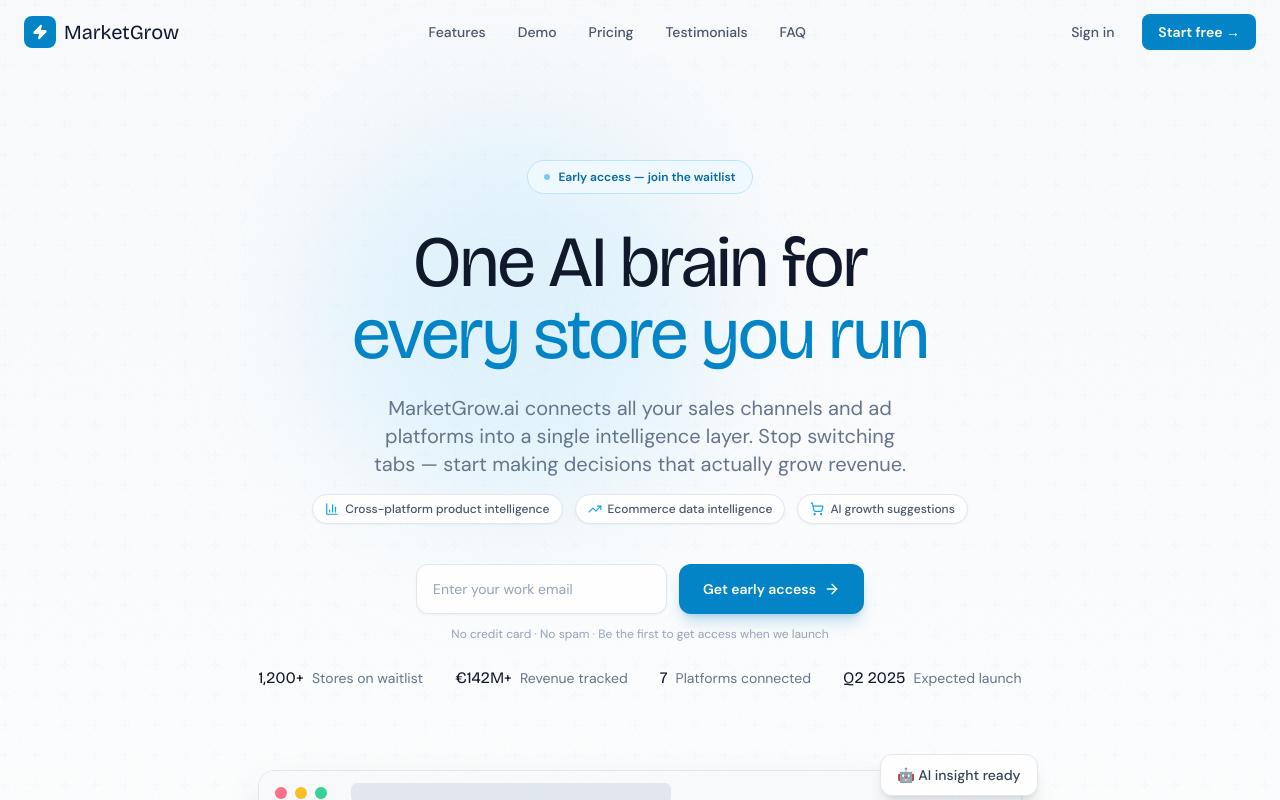
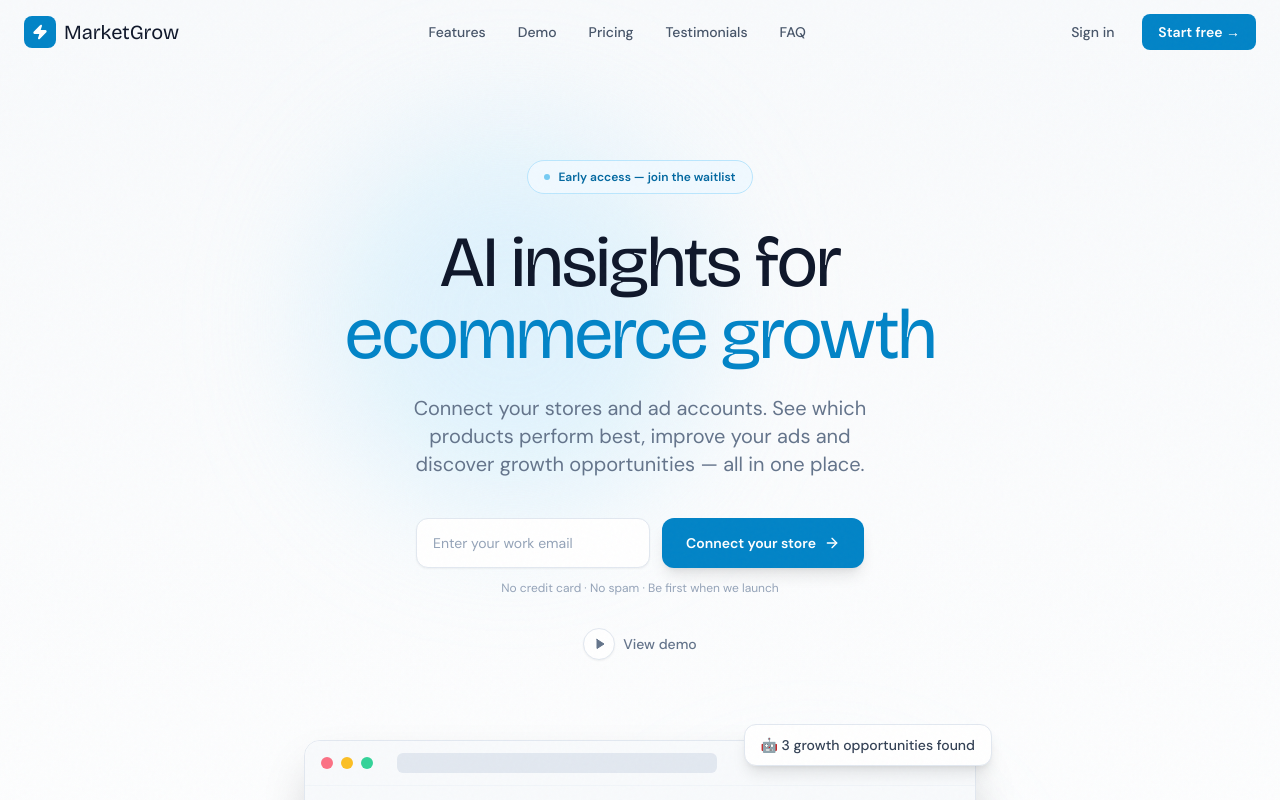
Before and after one commit to Julian0912608/marketgrowth-frontend, a Next.js app: page / in a window 1280 px wide. Shown: the top 800 px of the page. Built offline with nearby package versions, Linux system fonts and the light colour scheme.

Commit message:
Update Hero.tsx

```diff
--- a/components/marketing/Hero.tsx
+++ b/components/marketing/Hero.tsx
@@ -1,94 +1,56 @@
 'use client';
 
 import { useState } from 'react';
-import { ArrowRight, CheckCircle2, TrendingUp, BarChart3, ShoppingCart } from 'lucide-react';
+import { ArrowRight, CheckCircle2, Play } from 'lucide-react';
 
 export function Hero() {
-  const [email, setEmail]     = useState('');
-  const [status, setStatus]   = useState<'idle' | 'loading' | 'success' | 'error'>('idle');
-  const [message, setMessage] = useState('');
+  const [email, setEmail]   = useState('');
+  const [status, setStatus] = useState<'idle' | 'loading' | 'success'>('idle');
 
   async function handleSubmit(e: React.FormEvent) {
     e.preventDefault();
     if (!email) return;
     setStatus('loading');
-
     try {
-      // Replace with your actual waitlist endpoint or a service like Loops / Mailchimp
       const res = await fetch('/api/waitlist', {
         method: 'POST',
         headers: { 'Content-Type': 'application/json' },
         body: JSON.stringify({ email }),
       });
-
-      if (res.ok) {
-        setStatus('success');
-        setMessage('You\'re on the list! We\'ll be in touch soon.');
-        setEmail('');
-      } else {
-        throw new Error('Something went wrong');
-      }
-    } catch {
-      // Fallback: if no API yet, just show success (remove in production)
-      setStatus('success');
-      setMessage('You\'re on the list! We\'ll be in touch soon.');
-      setEmail('');
-    }
+      if (!res.ok) throw new Error();
+    } catch {}
+    setStatus('success');
+    setEmail('');
   }
 
   return (
     <section className="relative min-h-screen flex items-center bg-gradient-to-b from-slate-50 to-white pt-16 overflow-hidden">
-
-      {/* Background grid */}
-      <div className="absolute inset-0 bg-grid-pattern opacity-60" />
-
-      {/* Gradient blobs */}
       <div className="absolute top-32 left-1/4 w-96 h-96 bg-brand-200/40 rounded-full blur-3xl" />
       <div className="absolute bottom-32 right-1/4 w-72 h-72 bg-sky-200/30 rounded-full blur-3xl" />
 
       <div className="relative max-w-7xl mx-auto px-6 py-24 text-center">
 
-        {/* Badge */}
-        <div className="inline-flex items-center gap-2 bg-brand-50 border border-brand-200 text-brand-700 text-xs font-semibold px-4 py-2 rounded-full mb-8 animate-fade-in">
+        <div className="inline-flex items-center gap-2 bg-brand-50 border border-brand-200 text-brand-700 text-xs font-semibold px-4 py-2 rounded-full mb-8">
           <span className="w-1.5 h-1.5 bg-brand-500 rounded-full animate-pulse" />
           Early access — join the waitlist
         </div>
 
-        {/* Headline */}
         <h1 className="font-display text-5xl sm:text-6xl lg:text-7xl font-800 text-slate-900 leading-[1.05] tracking-tight mb-6 text-balance">
-          One AI brain for
-          <span className="block text-brand-600">every store you run</span>
+          AI insights for
+          <span className="block text-brand-600">ecommerce growth</span>
         </h1>
 
-        {/* Subheadline */}
-        <p className="max-w-2xl mx-auto text-lg sm:text-xl text-slate-500 leading-relaxed mb-4 text-balance">
-          MarketGrow.ai connects all your sales channels and ad platforms into a single intelligence layer.
-          Stop switching tabs — start making decisions that actually grow revenue.
+        <p className="max-w-2xl mx-auto text-lg sm:text-xl text-slate-500 leading-relaxed mb-10 text-balance">
+          Connect your stores and ad accounts. See which products perform best,
+          improve your ads and discover growth opportunities — all in one place.
         </p>
 
-        {/* Cross-platform + data intelligence tags */}
-        <div className="flex flex-wrap items-center justify-center gap-3 mb-10">
-          {[
-            { icon: BarChart3,   label: 'Cross-platform product intelligence' },
-            { icon: TrendingUp,  label: 'Ecommerce data intelligence' },
-            { icon: ShoppingCart,label: 'AI growth suggestions' },
-          ].map(({ icon: Icon, label }) => (
-            <span
-              key={label}
-              className="inline-flex items-center gap-1.5 bg-white border border-slate-200 text-slate-600 text-xs font-medium px-3 py-1.5 rounded-full shadow-sm"
-            >
-              <Icon className="w-3.5 h-3.5 text-brand-500" />
-              {label}
-            </span>
-          ))}
-        </div>
-
-        {/* ── WAITLIST FORM ─────────────────────────────────── */}
-        <div className="max-w-md mx-auto mb-6">
+        {/* Waitlist form */}
+        <div className="max-w-md mx-auto mb-8">
           {status === 'success' ? (
             <div className="flex items-center justify-center gap-3 bg-emerald-50 border border-emerald-200 text-emerald-700 font-medium px-6 py-4 rounded-xl">
               <CheckCircle2 className="w-5 h-5 flex-shrink-0" />
-              {message}
+              You're on the list! We'll be in touch soon.
             </div>
           ) : (
             <form onSubmit={handleSubmit} className="flex flex-col sm:flex-row gap-3">
@@ -98,76 +60,59 @@ export function Hero() {
                 value={email}
                 onChange={e => setEmail(e.target.value)}
                 placeholder="Enter your work email"
-                className="flex-1 px-4 py-3.5 rounded-xl border border-slate-200 bg-white text-slate-900 placeholder:text-slate-400 text-sm focus:outline-none focus:ring-2 focus:ring-brand-500 focus:border-transparent shadow-sm"
+                className="flex-1 px-4 py-3.5 rounded-xl border border-slate-200 bg-white text-slate-900 placeholder:text-slate-400 text-sm focus:outline-none focus:ring-2 focus:ring-brand-500 shadow-sm"
               />
               <button
                 type="submit"
                 disabled={status === 'loading'}
-                className="group flex items-center justify-center gap-2 bg-brand-600 hover:bg-brand-700 disabled:opacity-60 text-white font-semibold px-6 py-3.5 rounded-xl transition-all shadow-lg shadow-brand-600/25 hover:shadow-brand-600/40 hover:-translate-y-0.5 whitespace-nowrap text-sm"
+                className="group flex items-center justify-center gap-2 bg-brand-600 hover:bg-brand-700 disabled:opacity-60 text-white font-semibold px-6 py-3.5 rounded-xl transition-all shadow-lg whitespace-nowrap text-sm"
               >
-                {status === 'loading' ? 'Joining...' : 'Get early access'}
+                {status === 'loading' ? 'Joining...' : 'Connect your store'}
                 {status !== 'loading' && <ArrowRight className="w-4 h-4 group-hover:translate-x-1 transition-transform" />}
               </button>
             </form>
           )}
-          <p className="text-slate-400 text-xs mt-3">
-            No credit card · No spam · Be the first to get access when we launch
-          </p>
+          <p className="text-slate-400 text-xs mt-3">No credit card · No spam · Be first when we launch</p>
         </div>
 
-        {/* Social proof numbers */}
-        <div className="flex flex-wrap items-center justify-center gap-8 text-sm text-slate-500 mb-20">
-          {[
-            { value: '1,200+', label: 'Stores on waitlist' },
-            { value: '€142M+', label: 'Revenue tracked' },
-            { value: '7',      label: 'Platforms connected' },
-            { value: 'Q2 2025', label: 'Expected launch' },
-          ].map(s => (
-            <div key={s.label} className="flex items-center gap-2">
-              <span className="font-display font-700 text-slate-900 text-base">{s.value}</span>
-              <span>{s.label}</span>
-            </div>
-          ))}
-        </div>
+        {/* View demo link */}
+        <a href="#demo" className="inline-flex items-center gap-2 text-slate-500 hover:text-slate-700 text-sm font-medium transition-colors mb-20">
+          <div className="w-8 h-8 rounded-full border border-slate-200 bg-white shadow-sm flex items-center justify-center">
+            <Play className="w-3 h-3 fill-slate-500 text-slate-500 ml-0.5" />
+          </div>
+          View demo
+        </a>
 
-        {/* Dashboard mockup */}
+        {/* Mock dashboard preview */}
         <div className="relative max-w-5xl mx-auto">
           <div className="bg-white rounded-2xl shadow-2xl border border-slate-200 overflow-hidden">
-            {/* Fake window chrome */}
             <div className="flex items-center gap-2 px-4 py-3 border-b border-slate-100 bg-slate-50">
               <div className="w-3 h-3 rounded-full bg-rose-400" />
               <div className="w-3 h-3 rounded-full bg-amber-400" />
               <div className="w-3 h-3 rounded-full bg-emerald-400" />
               <div className="flex-1 mx-4 h-5 bg-slate-200 rounded-md max-w-xs" />
             </div>
-
-            {/* Fake dashboard content */}
             <div className="p-6 bg-slate-50">
               <div className="grid grid-cols-2 sm:grid-cols-4 gap-4 mb-6">
                 {[
-                  { label: 'Total Revenue',   value: '€ 24,891', change: '+18%' },
-                  { label: 'Orders',          value: '1,042',    change: '+12%' },
-                  { label: 'ROAS (Meta)',      value: '4.2×',     change: '+0.8' },
-                  { label: 'Top product',     value: 'SKU-0021', change: '↑ trending' },
+                  { label: 'Total Revenue',  value: '€24,891', change: '+18%' },
+                  { label: 'Orders',         value: '1,042',   change: '+12%' },
+                  { label: 'Best ROAS',      value: '4.2×',    change: 'Meta Ads' },
+                  { label: 'Top product',    value: 'Serum A', change: '↑ trending' },
                 ].map(card => (
                   <div key={card.label} className="bg-white rounded-xl border border-slate-200 p-4">
                     <div className="text-xs text-slate-500 mb-1">{card.label}</div>
                     <div className="font-display text-xl font-700 text-slate-900">{card.value}</div>
-                    <div className="text-xs text-emerald-600 font-medium mt-1">{card.change} this week</div>
+                    <div className="text-xs text-emerald-600 font-medium mt-1">{card.change}</div>
                   </div>
                 ))}
               </div>
-
-              {/* Fake chart bars */}
               <div className="bg-white rounded-xl border border-slate-200 p-4">
                 <div className="text-xs font-medium text-slate-600 mb-4">Revenue across all channels — last 7 days</div>
-                <div className="flex items-end gap-2 h-24">
+                <div className="flex items-end gap-2 h-20">
                   {[40, 65, 45, 80, 55, 90, 75].map((h, i) => (
-                    <div key={i} className="flex-1 flex flex-col items-center gap-1">
-                      <div
-                        className="w-full rounded-t-md bg-brand-500/20 hover:bg-brand-500/40 transition-colors"
-                        style={{ height: `${h}%` }}
-                      />
+                    <div key={i} className="flex-1">
+                      <div className="w-full rounded-t-md bg-brand-500/20 hover:bg-brand-500/40 transition-colors" style={{ height: `${h}%` }} />
                     </div>
                   ))}
                 </div>
@@ -177,10 +122,8 @@ export function Hero() {
               </div>
             </div>
           </div>
-
-          {/* Floating badge */}
           <div className="absolute -top-4 -right-4 bg-white border border-slate-200 rounded-xl px-4 py-2.5 shadow-lg text-sm font-medium text-slate-700 hidden sm:block">
-            🤖 AI insight ready
+            🤖 3 growth opportunities found
           </div>
         </div>
       </div>
```
